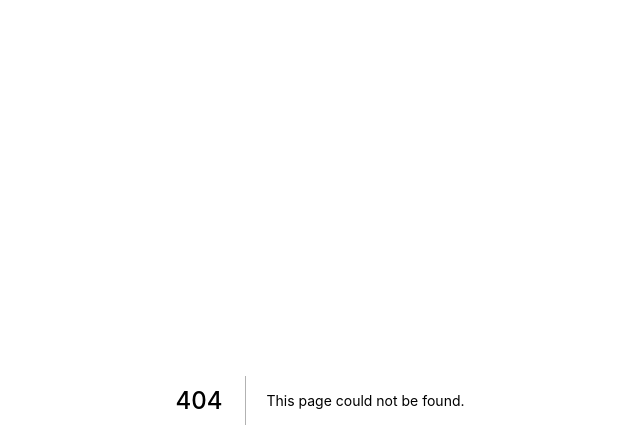
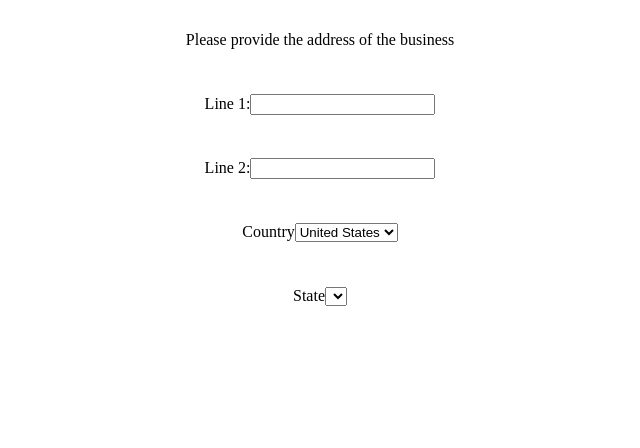
Before and after one commit to jbrummer402/ClimateHackathon2021, a Next.js app in the folder climate-hackathon/: page /CompanyAddress in a window 1280 px wide. Before the commit this address had no page. Shown: the top 448 px of the page, without its empty margins (320-960 px from the left). Built offline with nearby package versions, Linux system fonts and the light colour scheme.

Commit message:
Working on company address page

```diff
--- a/climate-hackathon/src/index.js
+++ b/climate-hackathon/src/index.js
@@ -4,11 +4,13 @@ import './index.css';
 import App from './App';
 import reportWebVitals from './reportWebVitals';
 import CompanyProfile from './pages/CompanyProfile';
+import CompanyAddress from './pages/CompanyAddress';
 import styles from './components/layout.modules.css';
+
 
 ReactDOM.render(
   <React.StrictMode>
-    <CompanyProfile />
+    <CompanyAddress />
   </React.StrictMode>,
   document.getElementById('root')
 );
--- /dev/null
+++ b/climate-hackathon/src/pages/CompanyAddress.js
@@ -0,0 +1,35 @@
+import Head from 'next/head';
+import Link from 'next/link';
+import React, { useState } from 'react';
+import styles from '../components/layout.modules.css';
+
+function CompanyAddress(){
+    return (
+        <div className="container" >
+            <p />Please provide the address of the business
+            <form>
+                <p /> Line 1:
+                <input type="text" name="businessName" />
+            </form>
+            <form>
+                <p /> Line 2:
+                <input type="text" name="businessName" />
+            </form>
+            <form>
+                <p /> Country
+                <select>
+                    <option value="unitedStates">United States</option>
+                    <option value="canada">Canda</option>
+                    <option value="otherCountry">Other</option>
+                </select>
+            </form>
+            <form>
+                <p /> State
+                <select>
+                </select>
+            </form>
+        </div>
+    )
+}
+
+export default CompanyAddress;
--- a/climate-hackathon/src/pages/CompanyProfile.js
+++ b/climate-hackathon/src/pages/CompanyProfile.js
@@ -1,7 +1,6 @@
 import Head from 'next/head';
 import Link from 'next/link';
 import React, { useState } from 'react';
-import { ButtonDropdown, DropdownToggle, DropdownMenu, DropdownItem } from 'reactstrap';
 import styles from '../components/layout.modules.css';
 
 function CompanyProfile(){
```
